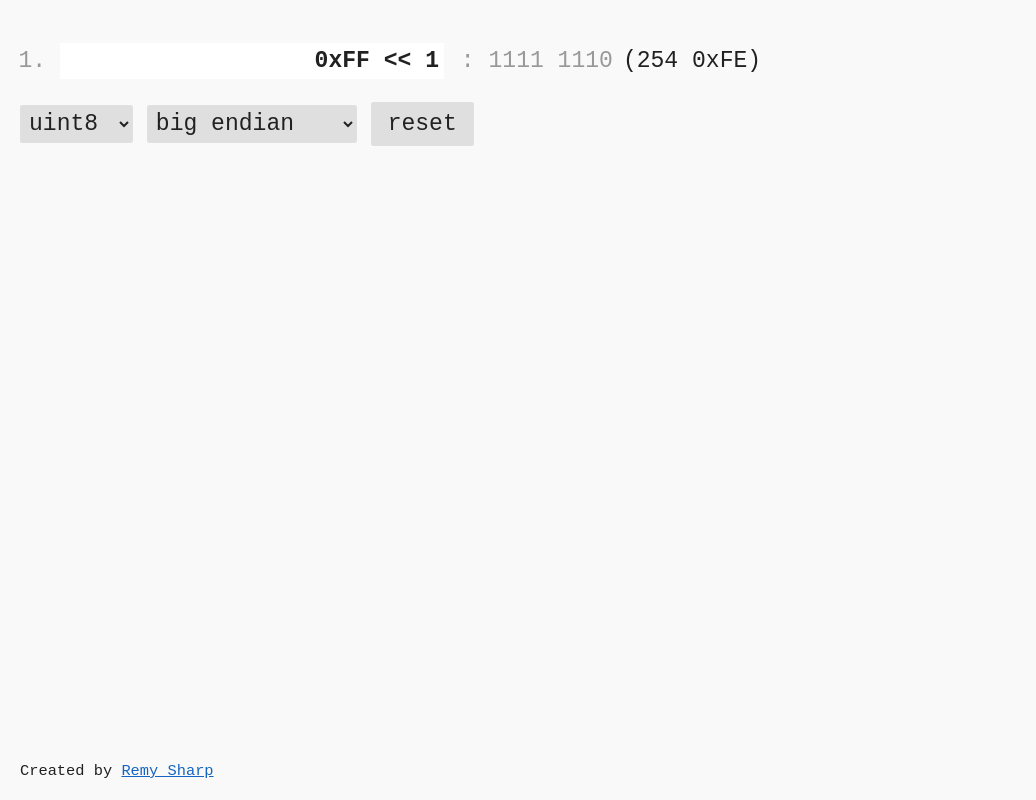
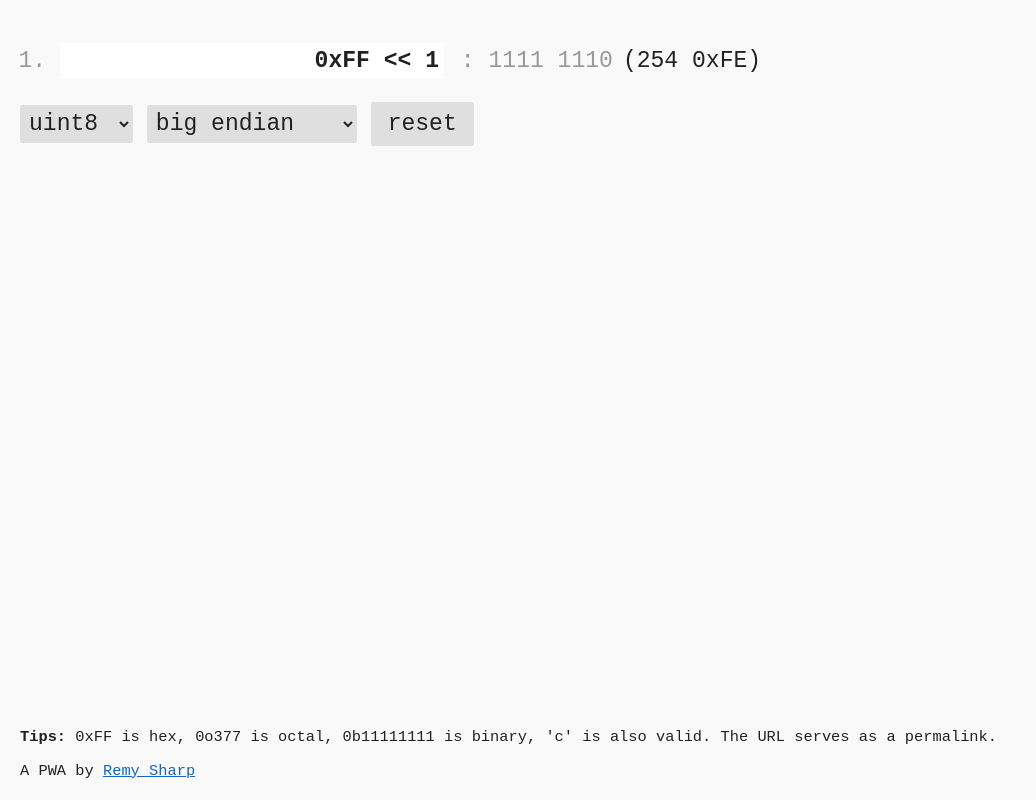
Before and after one commit to remy/bitcalc, a website: page index.html in a window 1280 px wide. Shown: the whole page, without its empty margins (0-1036 px from the left). Drawn offline with Linux system fonts and the light colour scheme.

Commit message:
Add tips footer

```diff
--- a/index.css
+++ b/index.css
@@ -142,7 +142,11 @@ footer * {
 }
 
 footer p {
-  margin: 0;
+  margin: 16px 0;
+}
+
+footer p:last-child {
+  margin-bottom: 0;
 }
 
 a {
--- a/index.html
+++ b/index.html
@@ -44,7 +44,9 @@
       </div>
     </main>
     <footer>
-      <p>Created by <a href="https://remysharp.com">Remy Sharp</a></p>
+      <p><strong>Tips:</strong> 0xFF is hex, 0o377 is octal, 0b11111111 is binary, 'c' is also valid. The URL serves as
+        a permalink.</p>
+      <p>A PWA by <a href="https://remysharp.com">Remy Sharp</a></p>
     </footer>
     <script src="to.js"></script>
     <script src="app.js"></script>
--- a/package.json
+++ b/package.json
@@ -7,7 +7,8 @@
     "test": "tests"
   },
   "scripts": {
-    "test": "jest tests/*.test.js"
+    "test": "jest tests/*.test.js",
+    "dev": "serve"
   },
   "repository": {
     "type": "git",
--- a/sw.js
+++ b/sw.js
@@ -1,6 +1,6 @@
 // we'll version our cache (and learn how to delete caches in
 // some other post)
-const cacheName = 'v13::static';
+const cacheName = 'v14::static';
 
 self.addEventListener('install', (e) => {
   // once the SW is installed, go ahead and fetch the resources
```
